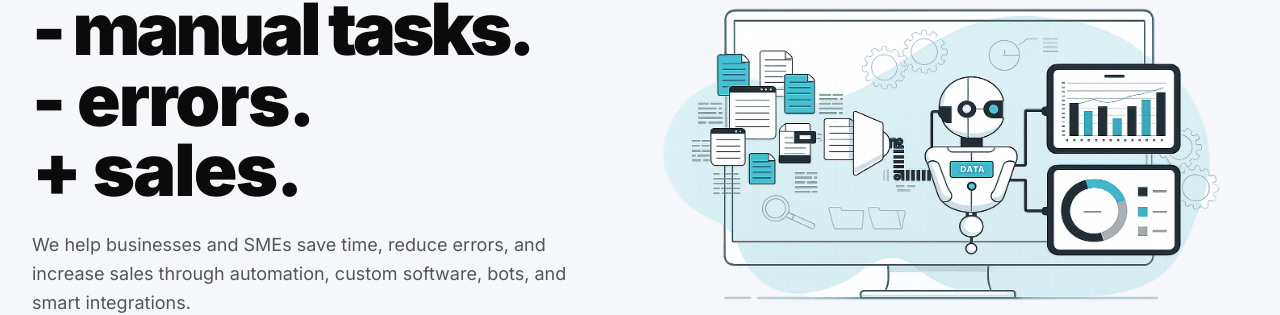
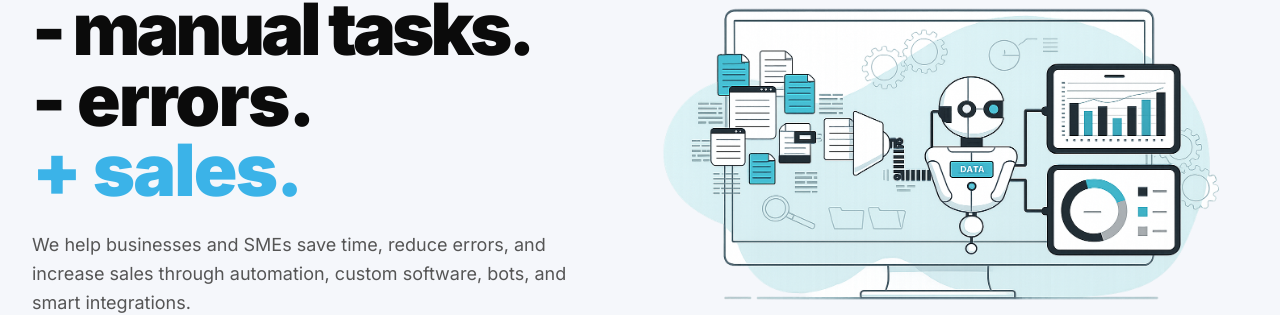
Before and after one commit to Hernanstupniki/Agency-Landing-Page, a Next.js app: page / in a window 1280 px wide. Shown: the part 123-438 px from the top of the page. Built offline with nearby package versions, Linux system fonts and the light colour scheme; no server answers.

Commit message:
Accent only +sales line in hero heading

```diff
--- a/components/landing/hero.tsx
+++ b/components/landing/hero.tsx
@@ -67,19 +67,19 @@ export function Hero({ language }: HeroProps) {
               <>
                 <span className="block lg:whitespace-nowrap lg:tracking-[-0.055em]">- manual tasks.</span>
                 <span className="block">- errors.</span>
-                <span className="block">+ sales.</span>
+                <span className="block text-[#3BB3E8]">+ sales.</span>
               </>
             ) : isPt ? (
               <>
                 <span className="block lg:whitespace-nowrap lg:tracking-[-0.055em]">- tarefas manuais.</span>
                 <span className="block">- erros.</span>
-                <span className="block">+ vendas.</span>
+                <span className="block text-[#3BB3E8]">+ vendas.</span>
               </>
             ) : (
               <>
                 <span className="block lg:whitespace-nowrap lg:tracking-[-0.055em]">- tareas manuales.</span>
                 <span className="block">- errores.</span>
-                <span className="block">+ ventas.</span>
+                <span className="block text-[#3BB3E8]">+ ventas.</span>
               </>
             )}
           </h1>
```
